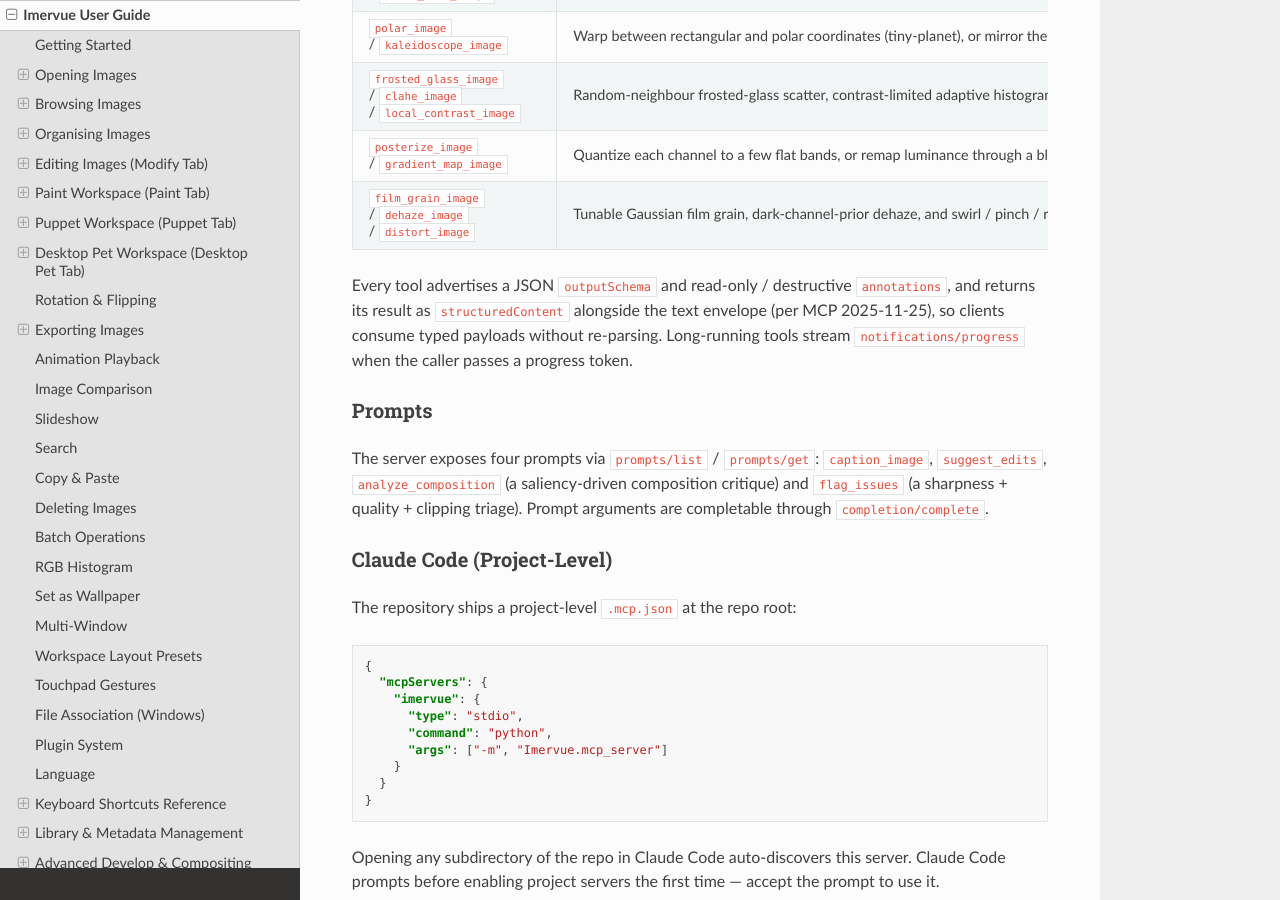
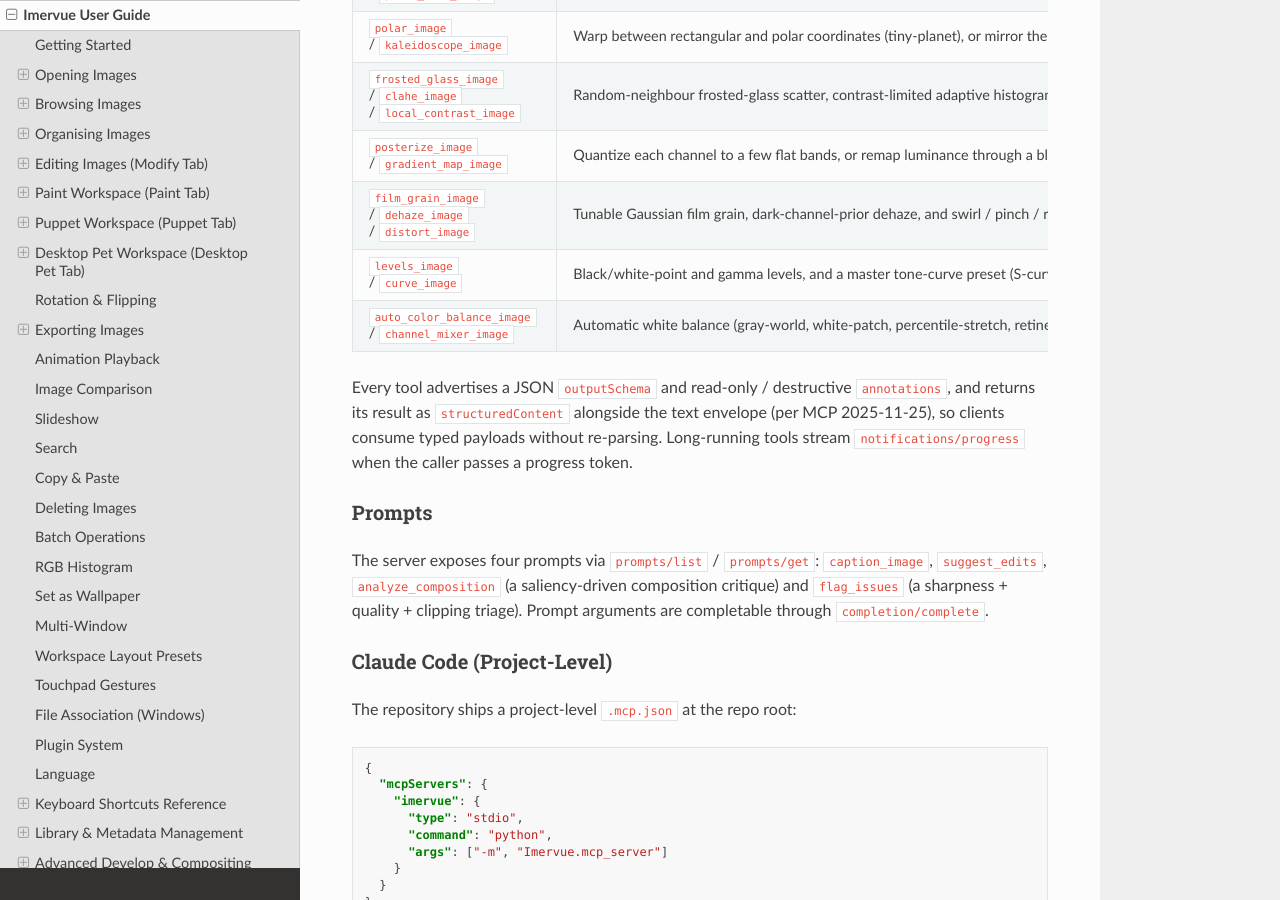
Before and after one commit to JeffreyChen-s-Utils/Imervue, a Sphinx documentation site: the page built from docs/en/index.rst, in a window 1280 px wide and 900 px high, scrolled down 43659 px. Built offline with Sphinx 7.4.7 and the Read the Docs theme 3.1.0, drawn with Linux system fonts in a browser that asks for light colours.

Commit message:
Document the four new colour-grading MCP tools (EN + zh-TW)
Add levels_image, auto_color_balance_image, channel_mixer_image and curve_image
to the tool tables in the English README, the zh-TW README and the English docs,
and bump the advertised MCP tool count 51 -> 56.

```diff
--- a/docs/en/index.rst
+++ b/docs/en/index.rst
@@ -2489,6 +2489,12 @@
    * - ``film_grain_image`` / ``dehaze_image`` / ``distort_image``
      - Tunable Gaussian film grain, dark-channel-prior dehaze, and swirl /
        pinch / ripple geometric distortion.
+   * - ``levels_image`` / ``curve_image``
+     - Black/white-point and gamma levels, and a master tone-curve preset
+       (S-curve, lift shadows, compress highlights).
+   * - ``auto_color_balance_image`` / ``channel_mixer_image``
+     - Automatic white balance (gray-world, white-patch, percentile-stretch,
+       retinex) and a 3x3 channel mixer with mono conversion.
 
 Every tool advertises a JSON ``outputSchema`` and read-only /
 destructive ``annotations``, and returns its result as
```
Also changed, not shown: README.md (+3 -1 lines), README/README_zh-TW.md.
